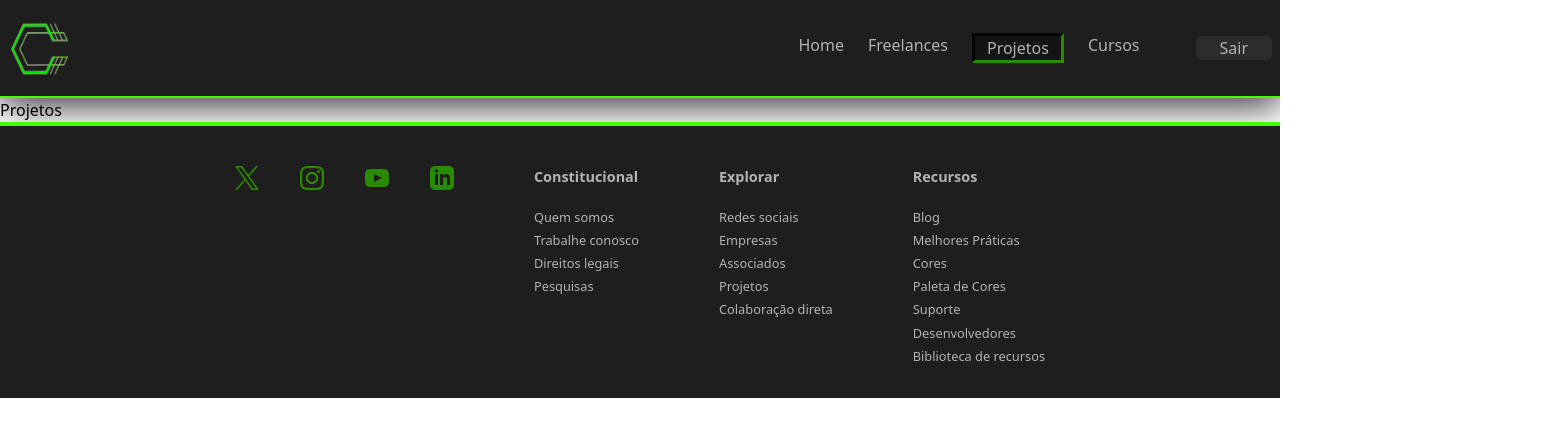
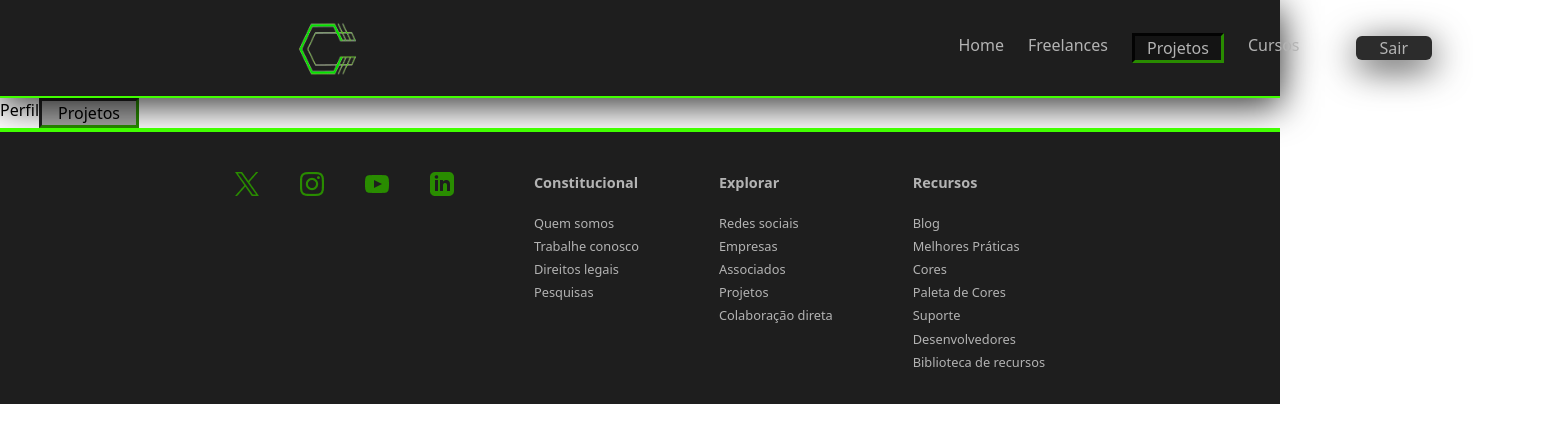
Before and after one commit to FilipeSMaciel/Coder, a React (Vite) app in the folder frontend/: page /projects in a window 1280 px wide. Shown: the top 442 px of the page, 1560 px wide, since content can reach past the window. Built offline with nearby package versions, Linux system fonts and the light colour scheme; a web font is replaced by a local one.

Commit message:
modificação e adição do header de profile/projects

```diff
--- a/frontend/src/components/Menu.jsx
+++ b/frontend/src/components/Menu.jsx
@@ -43,10 +43,10 @@ export default function Menu({ setOpen }) {
 
   return (
     <header className="flex flex-col drop-shadow-3xl border-b-2 border-verde_principal bg-background w-full p-2 justify-center text-texto_header">
-      <div className="flex w-full items-center justify-between h-20 container mx-auto">
+      <div className="flex w-full items-center h-20 container sm:ml-[18rem] mx-auto justify-between sm:relative">
         <img className="size-16" src="logo.png" alt="Logo Coder++" />
-        <div className="flex items-center gap-10">
-          <nav className="hidden gap-6 md:flex">
+        <div className="flex items-center gap-10 sm:mr-[10vw]">
+          <nav className="hidden gap-6 md:flex ">
             <Link to={homeLink}
               onClick={username ? () => setShowMobileMenu(false) : openLoginModal}
               className={isActive('/') || isActive('/home')}
--- /dev/null
+++ b/frontend/src/components/MenuProjetos.jsx
@@ -0,0 +1,27 @@
+import { Link } from "react-router-dom";
+
+export default function MenuProjetos () {
+    const projectsLink = '/projects';
+    const profileLink = '/profile';
+    const isActive = (path) => {
+        console.log(`Checking if ${location.pathname} matches ${path}`);
+        return location.pathname === path ? 'bg-black/35 border-t-[0.2rem] border-l-[0.2rem] px-3 border-b-[0.2rem] border-r-[0.2rem] border-t-black/80 border-l-black/80 border-b-verde_botao border-r-verde_botao' : '';
+      };
+
+    return (
+        <header>
+            <nav
+            className="flex ">
+                <Link to={profileLink} className={`x-4 ${isActive('/profile')}`}
+                >
+                Perfil
+                </Link>
+                <div className="border-l-6 border-green-500 h-[100vh] absolute left-[10vw] right-[10vw] -ml-[3px] top-0"></div>
+                <Link to={projectsLink} className={`px-4 ${isActive('/projects')}`}
+                >
+                Projetos
+                </Link>
+            </nav>
+        </header>
+    )
+}
--- a/frontend/src/pages/HomeLogin.jsx
+++ b/frontend/src/pages/HomeLogin.jsx
@@ -20,7 +20,7 @@ export default function HomeLogin() {
   return (
     <>
       <Menu setOpen={setOpen} />
-      <main className="flex flex-col gap-10 bg-background justify-center items-center overflow-hidden">
+      <main className="flex flex-col gap-10 bg-background justify-center items-center overflow-hidden sm:pb-[6vh]">
         <HeroLogin />
         <LastProjects />
         <div className="sm:w-[76vw] h-[63rem] sm:h-[82vh] flex flex-col sm:flex-row items-center justify-between ">
--- a/frontend/src/pages/Projects.jsx
+++ b/frontend/src/pages/Projects.jsx
@@ -4,6 +4,7 @@ import Footer from "../components/Footer";
 import Menu from "../components/Menu";
 import LoginModal from "../components/LoginModal";
 import { useState } from "react";
+import MenuProjetos from "../components/MenuProjetos";
 
 export default function Projects() {
   const [open, setOpen] = useState(false);
@@ -16,7 +17,7 @@ export default function Projects() {
   return (
     <>
       <Menu setOpen={setOpen} />
-      <h1>Projetos</h1>
+        <MenuProjetos />
       <Modal
         open={open}
         onClose={() => setOpen(false)}
```
